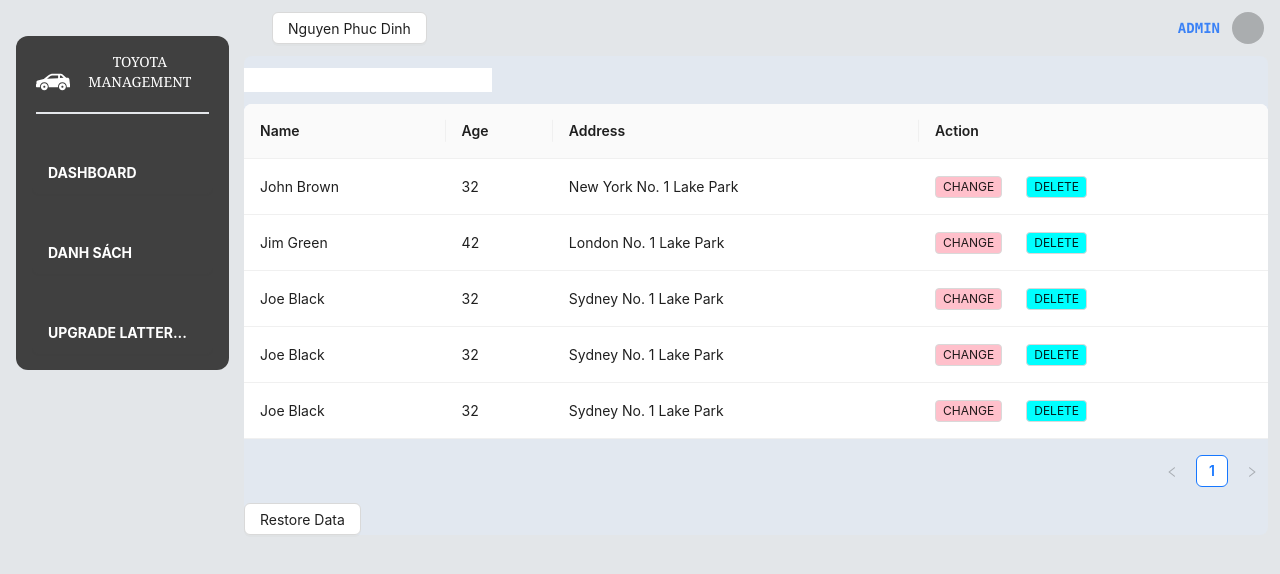
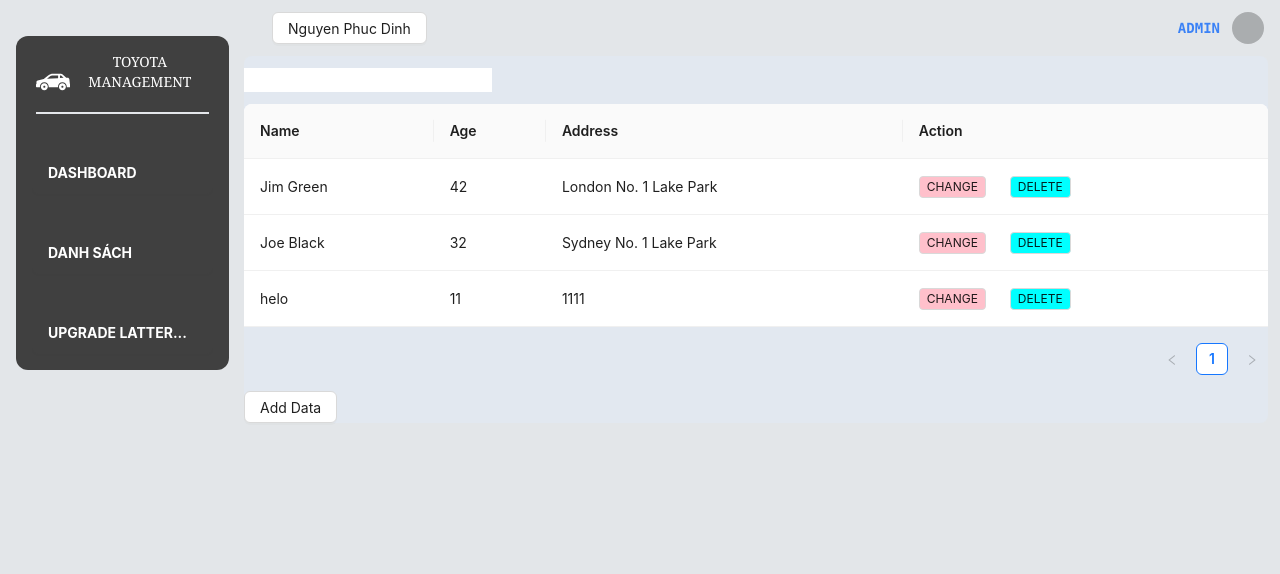
Before and after one commit to dinhnguyen888/toyotaManagement, a React (Create React App) app: page /danhsach in a window 1280 px wide. Shown: the top 574 px of the page. Built offline with nearby package versions, Linux system fonts and the light colour scheme; data requests are answered from the project's data file.

Commit message:
add api feature

```diff
--- a/package.json
+++ b/package.json
@@ -13,6 +13,7 @@
     "@types/react": "^18.2.74",
     "@types/react-dom": "^18.2.24",
     "antd": "^5.16.1",
+    "axios": "^1.6.8",
     "react": "^18.2.0",
     "react-dom": "^18.2.0",
     "react-redux": "^9.1.0",
--- a/src/components/reportbox.tsx
+++ b/src/components/reportbox.tsx
@@ -46,21 +46,21 @@ const data = [
     subject: 'Kĩ năng',
     A: 98,
     B: 130,
-    C: 105,
+    C: 150,
     fullMark: 150,
   },
   {
     subject: 'Hiệu suất',
     A: 86,
     B: 130,
-    C: 125,
+    C: 150,
     fullMark: 150,
   },
   {
     subject: 'Chất lượng',
     A: 99,
     B: 100,
-    C: 95,
+    C: 150,
     fullMark: 150,
   },
   {
--- a/src/components/table.tsx
+++ b/src/components/table.tsx
@@ -1,70 +1,83 @@
   import React, { useState, useEffect } from 'react';
   import { Button, Space, Table, Tag, Modal, Input, Form } from 'antd';
   import type { TableProps } from 'antd';
-
+  import axios from 'axios';
+  import { deleteUser,getallUsers,addUser,editUser } from '../service/api';
   interface DataType {
-  key: string;
+    id:string;
+    key:string;
     name: string;
     age: number;
     address: string;
   }
-const dataColumns = [
-  {
-    key: '1',
-    name: 'John Brown',
-    age: 32,
-    address: 'New York No. 1 Lake Park'
-  },
-  {
-    key: '2',
-    name: 'Jim Green',
-    age: 42,
-    address: 'London No. 1 Lake Park'
-  },
-  {
-    key: '3',
-    name: 'Joe Black',
-    age: 32,
-    address: 'Sydney No. 1 Lake Park'
-  },
-  {
-    key: '4',
-    name: 'Joe Black',
-    age: 32,
-    address: 'Sydney No. 1 Lake Park'
-  },
-  {
-    key: '5',
-    name: 'Joe Black',
-    age: 32,
-    address: 'Sydney No. 1 Lake Park'
-  },
+  // const dataColumns = [
+  //   {
+  //     key: '1',
+  //     name: 'John Brown',
+  //     age: 32,
+  //     address: 'New York No. 1 Lake Park'
+  //   },
+  //   {
+  //     key: '2',
+  //     name: 'Jim Green',
+  //     age: 42,
+  //     address: 'London No. 1 Lake Park'
+  //   },
+  //   {
+  //     key: '3',
+  //     name: 'Joe Black',
+  //     age: 32,
+  //     address: 'Sydney No. 1 Lake Park'
+  //   },
+  //   {
+  //     key: '4',
+  //     name: 'Joe Black',
+  //     age: 32,
+  //     address: 'Sydney No. 1 Lake Park'
+  //   },
+  //   {
+  //     key: '5',
+  //     name: 'Joe Black',
+  //     age: 32,
+  //     address: 'Sydney No. 1 Lake Park'
+  //   },
 
-];
+  // ];
 
   const ListTable: React.FC = () => {
 
-    const [data, setData] = useState<DataType[]>(dataColumns);
+      // const [data, setData] = useState<DataType[]>(dataColumns);
 
 
 
 
 
-  //const [data, setData] = useState<DataType[]>([]);
+    const [data, setData] = useState<DataType[]>([]);
     const [searchText, setSearchText] = useState('');
     const [searchData, setSearchData] = useState<DataType[]>([]);
     const [isModalVisible, setIsModalVisible] = useState(false);
     const [selectedRowKey, setSelectedRowKey] = useState<string | null>(null);
-
+    const [hand,sethand] = useState(0)
 
 
     useEffect(() => {
-    const dataClone = localStorage.getItem('key');
-    if (dataClone) {
-      setData(JSON.parse(dataClone));
-    }
+      fetchData();
+
     }, []);
 
+    const fetchData = async () => {
+      try {
+        const response = await getallUsers();
+        const newData = response.data.map((item:any, index:any) => ({
+          ...item,
+          key: index.toString(), // Tạo key mới dựa trên index
+        }));
+        setData(newData);
+        setSearchData(newData);
+      } catch (error) {
+        console.error('Error fetching data:', error);
+      }
+    };
 
 
     const columns: TableProps<DataType>['columns'] = [
@@ -72,7 +85,6 @@ const ListTable: React.FC = () => {
         title: 'Name',
         dataIndex: 'name',
         key: 'name',
-
       },
       {
         title: 'Age',
@@ -90,14 +102,16 @@ const ListTable: React.FC = () => {
         render: (text, record) => (
           <Space size="middle">
             <Tag
+              key="edit"
               style={{ backgroundColor: 'pink', cursor: 'pointer' }}
-            onClick={() => handleEdit(record.key)}
+              onClick={() => handleEdit(record.id)}
             >
               CHANGE
             </Tag>
             <Tag
+              key="delete"
               style={{ backgroundColor: 'cyan', cursor: 'pointer' }}
-            onClick={() => handleDelete(record.key)}
+              onClick={() => handleDelete(record.id)}
             >
               DELETE
             </Tag>
@@ -106,19 +120,29 @@ const ListTable: React.FC = () => {
       },
     ];
 
-  const handleDelete = (key: string) => {
-    console.log('Delete:', key);
-    const updatedData = data.filter(item => item.key !== key);
-    setData(updatedData);
-    setSearchData(updatedData); // Cập nhật searchData nếu cần
-    localStorage.setItem('key', JSON.stringify(updatedData));
+
+
+    const handleDelete = async (id:string) => {
+      // đừng xóa dòng dưới
+      // eslint-disable-next-line no-restricted-globals
+      const result = confirm('Bạn có chắc muốn xóa không?');
+      if(result){
+        await deleteUser(id);
+      }
+
+
+
+        fetchData(); // Sau khi xóa, tải lại dữ liệu mới
+
     };
 
-  const handleEdit = (key: string) => {
-    console.log('Edit:', key);
-    const selectedRow = data.find(item => item.key === key);
+
+    const handleEdit = (id: string) => {
+      console.log('Edit:', id);
+      sethand(0);
+      const selectedRow = data.find(item => item.id === id);
       if (selectedRow) {
-      setSelectedRowKey(key);
+        setSelectedRowKey(id);
         setIsModalVisible(true);
       }
     };
@@ -127,31 +151,81 @@ const ListTable: React.FC = () => {
 
 
 
-  const handleSetDataDefault = () => {
-    alert('restore data thanh cong')
-    window.location.reload()
-    setData(dataColumns);
-    localStorage.setItem('key', JSON.stringify(dataColumns));
+    const initialValue = {
+      name: "",
+      age: "",
+      address: "", // Thay vì "adress", bạn cần sử dụng "address"
     };
+
+
+    const [user, setUser] = useState(initialValue); // Sử dụng initialValue thay vì data
+    const { name, age, address } = user;
+
+    console.log(hand)
+
+    const onValueChange = (e:any) => {
+      setUser({
+        ...user,
+        [e.target.name]: e.target.value,
+      });
+    };
+
+    const handleAddData = () => {
+     sethand(1);
+     setIsModalVisible(true);
+
+    };
+
+    interface User {
+      name: string;
+      age: string;
+      address: string;
+    }
+
+    const addUserDetails = async () => {
+      try {
+        const newUser: User = { // Đảm bảo newUser có đúng kiểu dữ liệu User
+          name: user.name || "",
+          age: user.age || "",
+          address: user.address || ""
+        };
+        await addUser(newUser);
+        setIsModalVisible(false);
+        fetchData();
+      } catch (error) {
+        console.error('Error adding user:', error);
+      }
+    };
+
+
+
 
 
 
     const handleCancel = () => {
       setIsModalVisible(false);
+      sethand(0);
     };
 
-  const onFinish = (values: any) => {
-    const updatedData = data.map(item => {
-      if (item.key === selectedRowKey) {
-        return { ...item, ...values };
+    const onFinish = async (values: any) => {
+      if (!selectedRowKey) return; // Đảm bảo selectedRowKey tồn tại
+      const id = selectedRowKey; // Lấy id từ selectedRowKey
+      try {
+        await editUser(id, values); // Gọi hàm editUser với id và giá trị cần chỉnh sửa
+        const updatedData = [...data]; // Tạo một bản sao mới của data
+        const index = updatedData.findIndex(item => item.id === id); // Tìm index của dòng dữ liệu cần chỉnh sửa
+        if (index !== -1) {
+          updatedData[index] = { ...updatedData[index], ...values }; // Cập nhật dòng dữ liệu
+          setData(updatedData); // Cập nhật state data với dữ liệu mới
+          setSearchData(updatedData); // Cập nhật state searchData nếu cần
+
+          setIsModalVisible(false); // Ẩn modal
         }
-      return item;
-    });
-    setData(updatedData);
-    setSearchData(updatedData); // Cập nhật searchData nếu cần
-    localStorage.setItem('key', JSON.stringify(updatedData));
-    setIsModalVisible(false);
+      } catch (error) {
+        console.error('Error editing data:', error);
+      }
     };
+
 
     return (
       <>
@@ -169,33 +243,35 @@ const ListTable: React.FC = () => {
         />
         <Table columns={columns} dataSource={searchData.length > 0 ? searchData : data} />
 
-      <Button onClick={handleSetDataDefault}>Restore Data</Button>
-      <Modal title="Edit Row" visible={isModalVisible} onCancel={handleCancel} footer={null}>
+        <Button onClick={handleAddData} >Add Data</Button>
+
+        <Modal title="Edit Row" open={isModalVisible} onCancel={handleCancel} footer={null}>
           <Form
             name="editForm"
             initialValues={{ remember: true }}
-          onFinish={onFinish}
+            onFinish={hand === 0 ? onFinish : addUserDetails}
           >
             <Form.Item
               label="Name"
               name="name"
+
               rules={[{ required: true, message: 'Please input your name!' }]}
             >
-            <Input />
+              <Input  onChange={(e) => onValueChange(e)} name="name" value={name} />
             </Form.Item>
             <Form.Item
               label="Age"
               name="age"
               rules={[{ required: true, message: 'Please input your age!' }]}
             >
-            <Input />
+              <Input onChange={(e) => onValueChange(e)} name="age" value={age} />
             </Form.Item>
             <Form.Item
               label="Address"
               name="address"
               rules={[{ required: true, message: 'Please input your address!' }]}
             >
-            <Input />
+              <Input  onChange={(e) => onValueChange(e)} name="address" value={address} />
             </Form.Item>
             <Form.Item>
               <Button type="primary" htmlType="submit">
--- /dev/null
+++ b/src/db.json
@@ -0,0 +1,22 @@
+{
+  "data": [
+    {
+      "id": "2",
+      "name": "Jim Green",
+      "age": 42,
+      "address": "London No. 1 Lake Park"
+    },
+    {
+      "id": "3",
+      "name": "Joe Black",
+      "age": 32,
+      "address": "Sydney No. 1 Lake Park"
+    },
+    {
+      "id": "cd73",
+      "name": "helo",
+      "age": "11",
+      "address": "1111"
+    }
+  ]
+}
--- /dev/null
+++ b/src/service/api.tsx
@@ -0,0 +1,27 @@
+import axios from "axios";
+interface User {
+    name: string;
+    age: string;
+    address: string;
+}
+
+
+const url = "http://localhost:8000/data";
+
+export const getallUsers = async (id?:string) => {
+    id = id || '';
+    return await axios.get(`${url}/${id}`);
+}
+
+export const addUser = async (user:User) => {
+    return await axios.post(url,user);
+}
+
+export const editUser = async (id:string, user:User) => {
+    return await axios.put(`${url}/${id}`,user);
+}
+
+
+export const deleteUser = async (id:string) => {
+    return await axios.delete(`${url}/${id}`);
+}
```
Also changed, not shown: 1 other file (tests, documents, lock files or other folders). Lines whose indentation alone changed are shown as unchanged.
